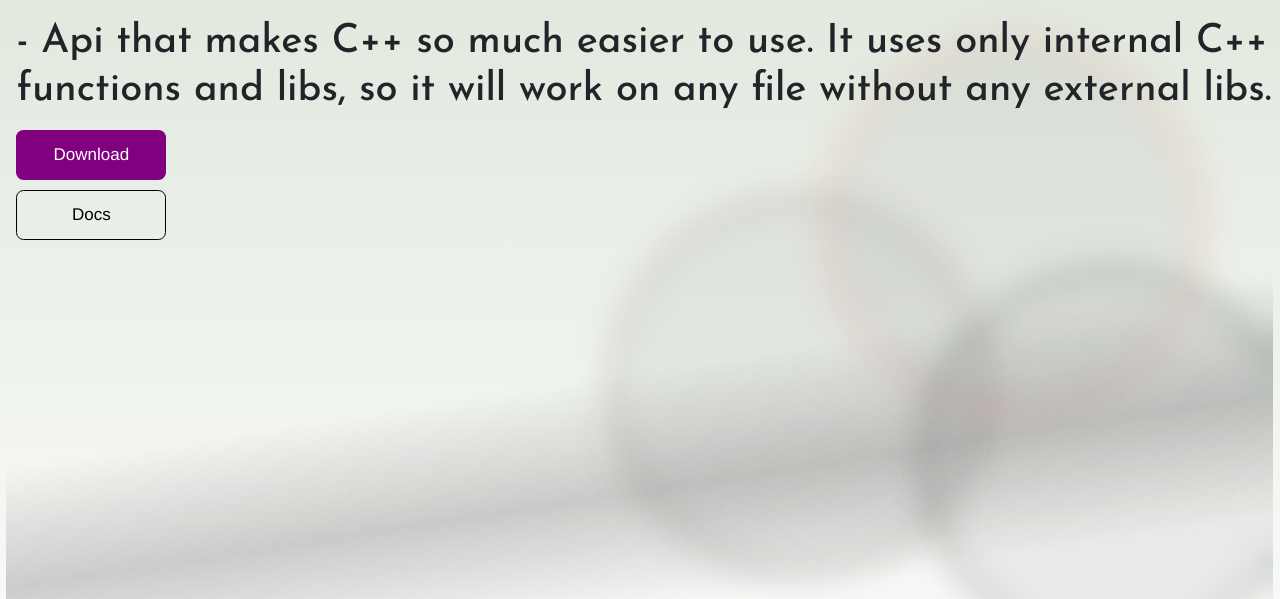
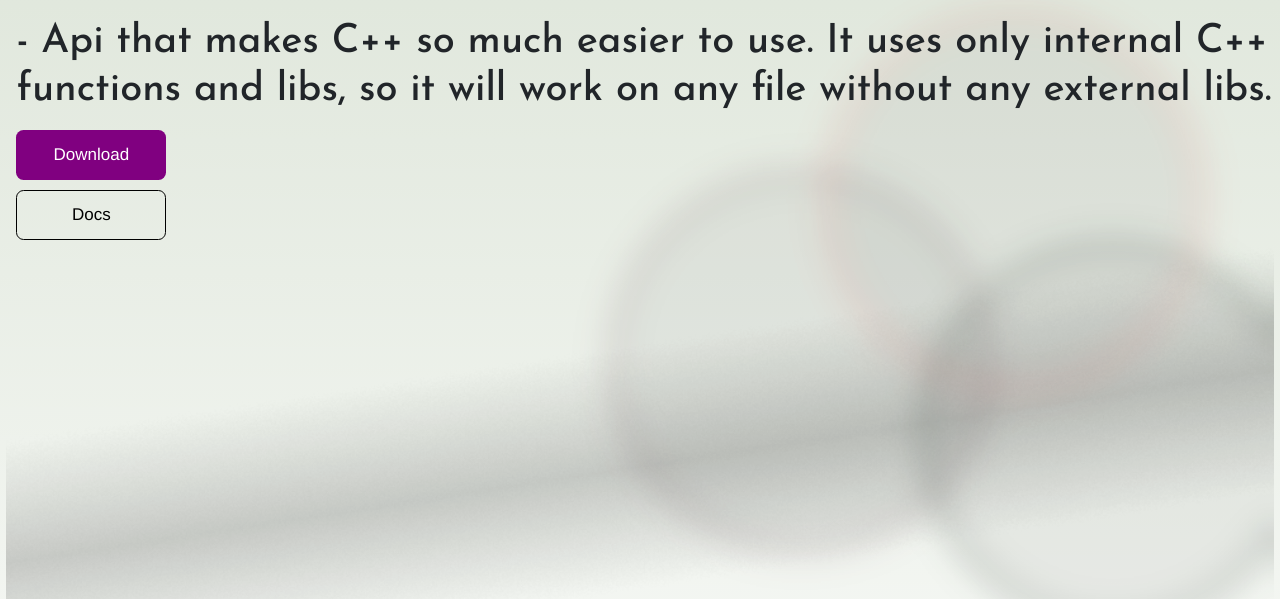
Before and after one commit to NnNeEediIMm/ngapi, a plain HTML site: page index.html in a window 1280 px wide. Shown: the part 204-803 px from the top of the page. Drawn offline with nearby package versions, Linux system fonts and the light colour scheme.

Commit message:
Initial commit

```diff
--- a/index.css
+++ b/index.css
@@ -80,8 +80,9 @@ h1{
     background-image: url("imgs/background.png");
     background-size: 100%;
     background-repeat: no-repeat;
+    background-position: 50%;
     width: 100%;
-    height: 700px;
+    height: 900px;
 }
 .h1 button {
     border: transparent !important;
```
